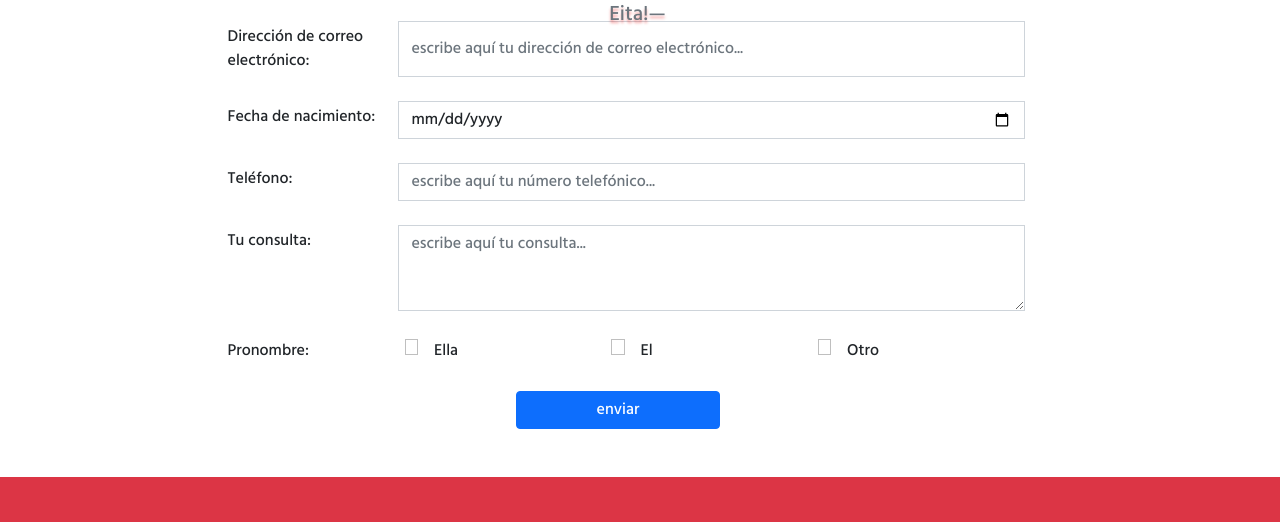
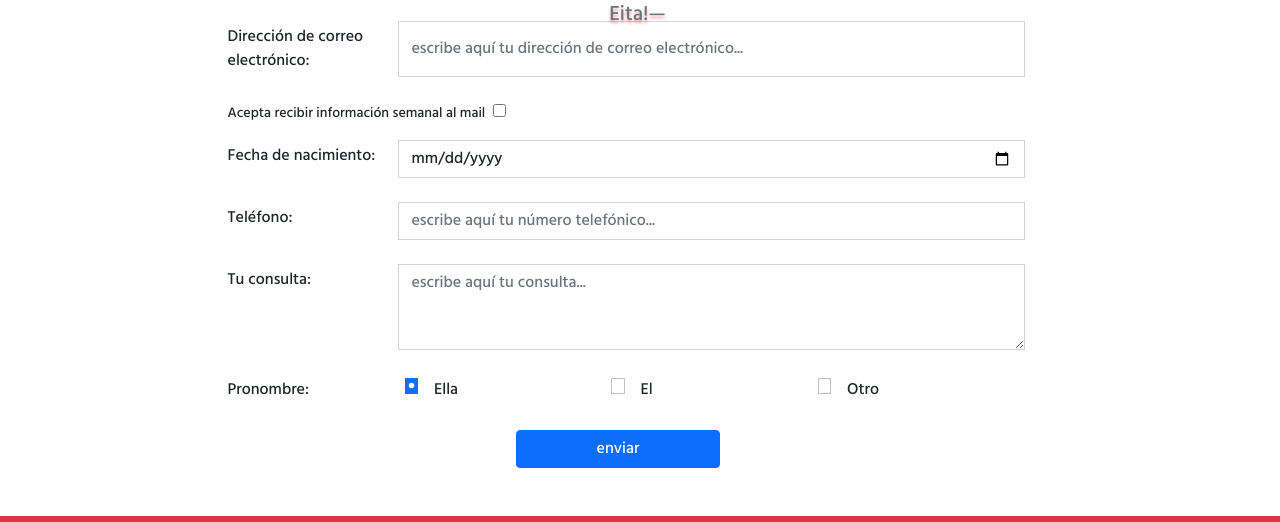
Before and after one commit to rociojazmin/taekwondo-web, a plain HTML site: page index.html in a window 1280 px wide. Shown: the part 2330-2852 px from the top of the page. Drawn offline with Linux system fonts and the light colour scheme.

Commit message:
cambioes en js, agrego ifelse y checkbox

```diff
--- a/assets/js/logica.js
+++ b/assets/js/logica.js
@@ -12,7 +12,7 @@ var carousel = new bootstrap.Carousel(mycarousel, {
 const observer = new IntersectionObserver(entries => {
     for (let i = 0; i < entries.length; i++) {
         const entry = entries[i];
-        if(entry.isIntersecting) {
+        if (entry.isIntersecting) {
             document.querySelectorAll(".animado")[0].classList.add("fadeinleft");
             document.querySelectorAll(".animado")[1].classList.add("fadeintop");
             document.querySelectorAll(".animado")[2].classList.add("fadeinright");
@@ -42,8 +42,8 @@ document.getElementById("imagenAlAzar").src = imagenElegida;
 
 // Generador de frases
 
-function generate(){
-    var frases = [ "Si caíste ayer, ponte en pie hoy",
+function generate() {
+    var frases = ["Si caíste ayer, ponte en pie hoy",
         "La fortaleza no llega de la capacidad física. Llega de una voluntad indomable",
         "La manera más efectiva de hacerlo, es hacerlo",
         "Puedo, luego existo",
@@ -54,9 +54,9 @@ function generate(){
         "Tu mayor oponente no es la otra persona. Es la naturaleza humana",
         "Los ganadores nunca se rinden y los que se rinden nunca ganan",
         "Para aprender a triunfar primero tienes que aprender a fallar"
-        ]
-    var frase_random = Math.floor(Math.random()*frases.length);
-    document.getElementById('result').innerHTML = "<figure class='text-center'><blockquote class='blockquote'> <p>"+frases[frase_random]+"</p> </blockquote> <figcaption class='blockquote-footer mb-4'>¡Sumate a Taekwondo Eita!</figcaption></figure>";
+    ]
+    var frase_random = Math.floor(Math.random() * frases.length);
+    document.getElementById('result').innerHTML = "<figure class='text-center'><blockquote class='blockquote'> <p>" + frases[frase_random] + "</p> </blockquote> <figcaption class='blockquote-footer mb-4'>¡Sumate a Taekwondo Eita!</figcaption></figure>";
 }
 
 // Formulario
@@ -69,11 +69,12 @@ function enviarFormulario() {
     var cumpleanos = document.getElementById("contacto_cumple").value;
     var telefono = document.getElementById("contacto_telefono").value;
     var consulta = document.getElementById("contacto_consulta").value.trim();
+    var suscribirse = document.getElementById("contacto_checkbox").checked;
 
     var genero = document.querySelector('input[name="genero"]:checked').value;
     var cuerpoConsulta = "";
 
- // switch genero
+    // switch genero
     switch (genero) {
         case "el":
             cuerpoConsulta = `Señor ${nombre}, su consulta se envio con exito!`;
@@ -85,12 +86,16 @@ function enviarFormulario() {
             cuerpoConsulta = `${nombre}, su consulta se envio con exito!`;
             break;
     }
-
+    if (suscribirse) {
+        cuerpoConsulta += "\nTe enviaremos las últimas novedades de Taekwondo EITA!"
+    } else {
+        cuerpoConsulta += "\nTe invitamos a suscribirte para recibir las últimas novedades de Taekwondo EITA!"
+    }
     datos.push(nombre, mail, cumpleanos, telefono, consulta, pronombre);
     console.log(datos);
 
     // Mostrar el modal
-     setTimeout(() => {
+    setTimeout(() => {
         var myModal = new bootstrap.Modal(document.getElementById('myModal'));
         document.getElementById("cuerpo-consulta").innerText = cuerpoConsulta;
         myModal.show();
--- a/index.html
+++ b/index.html
@@ -215,6 +215,13 @@
                     <input id="contacto_email" type="email" class="form-control rounded-0"
                         placeholder="escribe aquí tu dirección de correo electrónico...">
                 </article>
+                <article>
+                    <label for="checkbox" class=" small form-check-label
+                     primera-mayus ms-3 me-1 mt-0 mb-3"> Acepta recibir
+                        información semanal al mail</label>
+                    <input type="checkbox" id="contacto_checkbox" class="form-check-label rounded-0 align-items-start">
+
+                </article>
                 <article class="mb-4 d-flex">
                     <label for="birthday" class="text-color-form form-label w-25 primera-mayus mx-3 my-1">fecha de
                         nacimiento:</label>
@@ -235,7 +242,8 @@
                 <article class="mb-4 d-flex">
                     <label for="form-control" class="text-color-form w-25 primera-mayus mx-3 my-1">pronombre:</label>
 
-                    <input type="radio" id="femenino" class="form-check-input rounded-0" name="genero" value="ella">
+                    <input type="radio" id="femenino" class="form-check-input rounded-0" name="genero" value="ella"
+                        checked>
                     <label for="form-control" class="text-color-form w-25 primera-mayus mx-3 my-1">ella</label>
 
                     <input type="radio" id="masculino" class="form-check-input rounded-0" name="genero" value="el">
```
